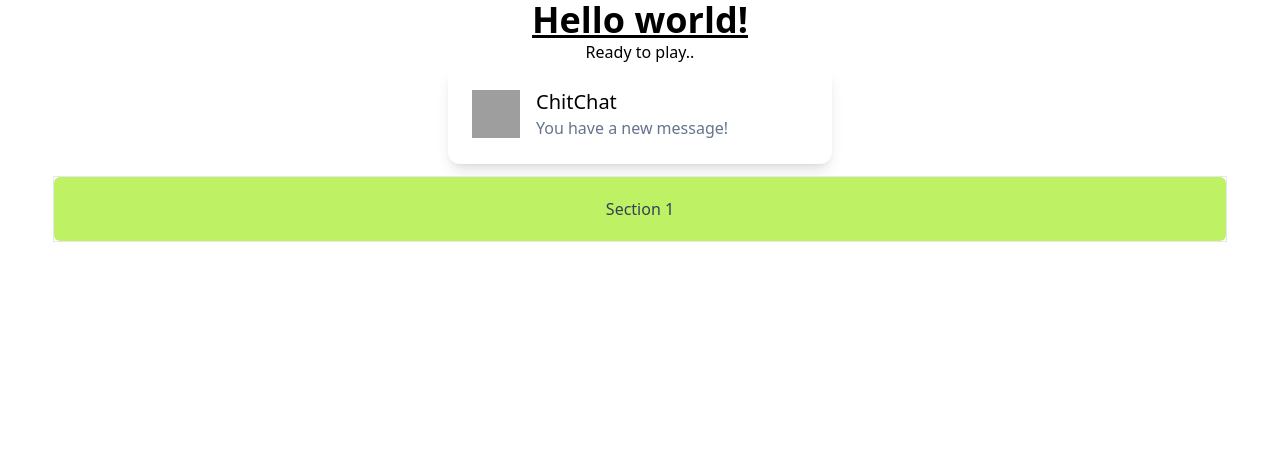
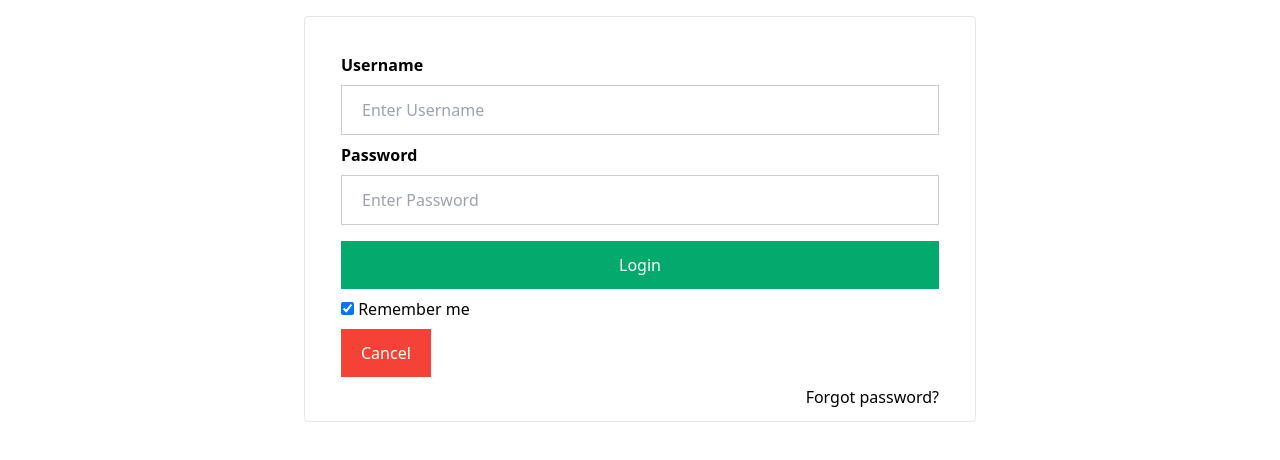
Before and after one commit to tratchapong/cc12-react-lab, a React (Create React App) app: page / in a window 1280 px wide. Shown: the top 460 px of the page. Built offline with nearby package versions, Linux system fonts and the light colour scheme; grey boxes are pictures that could not be loaded.

Commit message:
Login Form from w3s

```diff
--- a/src/App.js
+++ b/src/App.js
@@ -1,11 +1,13 @@
 import Accordian from "./Accordian";
 import ChitChat from "./ChitChat";
+import LoginForm from "./LoginForm";
 
 function App() {
   return (
     <div className="App">
-      <ChitChat />
-      <Accordian />
+      {/* <ChitChat />
+      <Accordian /> */}
+      <LoginForm />
     </div>
   );
 }
--- /dev/null
+++ b/src/LoginForm.jsx
@@ -0,0 +1,57 @@
+import React from "react";
+
+function LoginForm() {
+  return (
+    <div className="max-w-2xl mx-auto p-9 border rounded my-4">
+      <form>
+        <div>
+          <label htmlFor="uname">
+            <b>Username</b>
+          </label>
+          <input
+            className="w-full py-3 px-5 my-2 inline-block border border-[#ccc]"
+            type="text"
+            placeholder="Enter Username"
+            name="uname"
+            required
+          />
+
+          <label htmlFor="psw">
+            <b>Password</b>
+          </label>
+          <input
+            className="w-full py-3 px-5 my-2 inline-block border border-[#ccc]"
+            type="password"
+            placeholder="Enter Password"
+            name="psw"
+            required
+          />
+
+          <button
+            className="bg-[#04AA6D] text-white py-3 px-5 my-2 border-none cursor-pointer w-full hover:opacity-80"
+            type="submit"
+          >
+            Login
+          </button>
+          <label>
+            <input type="checkbox" defaultChecked name="remember" /> Remember me
+          </label>
+        </div>
+
+        <div className="container">
+          <button
+            type="button"
+            className="cancelbtn bg-[#f44336] text-white py-3 px-5 my-2 border-none cursor-pointer hover:opacity-80"
+          >
+            Cancel
+          </button>
+          <span className="float-right pt-16">
+            Forgot <a href="#">password?</a>
+          </span>
+        </div>
+      </form>
+    </div>
+  );
+}
+
+export default LoginForm;
```
